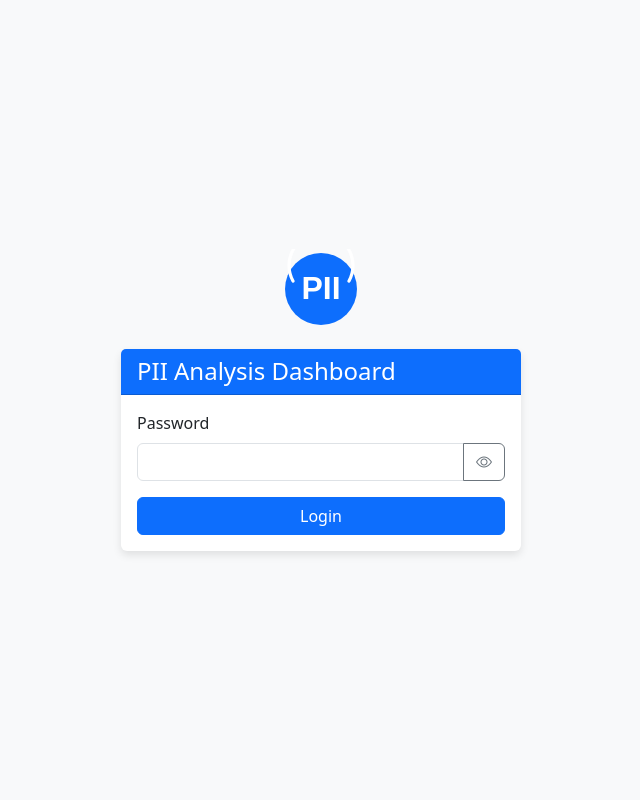
After one commit to randyjcress/pii-analyzer, a Flask app: template dashboard/templates/login.html in a window 1280 px wide. The commit adds this page. Shown: the whole page, without its empty margins (319-959 px from the left). Run offline with Flask 3, Linux system fonts and the light colour scheme; the template is opened without the code that fills it, so the values that code supplies are empty.

Commit message:
Add password protection to PII dashboard with command-line argument support

```diff
--- a/dashboard/app.py
+++ b/dashboard/app.py
@@ -10,11 +10,12 @@ import json
 import time
 import logging
 import argparse
+import secrets
 from datetime import datetime
 import threading
 from pathlib import Path
 from typing import Dict, List, Optional, Any, Tuple
-from flask import Flask, render_template, jsonify, request, abort, send_from_directory
+from flask import Flask, render_template, jsonify, request, abort, send_from_directory, redirect, url_for, session
 
 # Add project root to path
 import sys
@@ -44,6 +45,17 @@ app = Flask(__name__,
             static_folder=os.path.join(os.path.dirname(__file__), 'static'),
             template_folder=os.path.join(os.path.dirname(__file__), 'templates'))
 
+# Configuration
+app.config.update(
+    SESSION_COOKIE_HTTPONLY=True,
+    SESSION_COOKIE_SAMESITE='Lax',
+    PERMANENT_SESSION_LIFETIME=86400,  # 24 hours
+)
+
+# Global variables
+password_required = False
+dashboard_password = None
+
 # Global cache for dashboard data
 cache = {
     'last_update': 0,
@@ -53,6 +65,65 @@ cache = {
     'db_path': None,
     'refresh_interval': 30  # seconds
 }
+
+# Check if user is authenticated
+def is_authenticated():
+    """Check if the user is authenticated"""
+    # If no password is required, always return True
+    if not password_required:
+        return True
+
+    # Otherwise, check if the user is logged in
+    return session.get('authenticated', False)
+
+# Authentication routes
+@app.route('/login', methods=['GET', 'POST'])
+def login():
+    """Handle login requests"""
+    # If no password is required, redirect to dashboard
+    if not password_required:
+        return redirect(url_for('index'))
+
+    error = None
+
+    # Handle login form submission
+    if request.method == 'POST':
+        if request.form.get('password') == dashboard_password:
+            session['authenticated'] = True
+            session.permanent = True
+            return redirect(url_for('index'))
+        else:
+            error = 'Invalid password'
+
+    # Render login page
+    return render_template('login.html', error=error)
+
+@app.route('/logout')
+def logout():
+    """Handle logout requests"""
+    session.pop('authenticated', None)
+    return redirect(url_for('login'))
+
+# Middleware to check authentication
+@app.before_request
+def check_auth():
+    """Check authentication before processing requests"""
+    # Skip authentication for static files and login page
+    if request.path.startswith('/static/') or request.path == '/login':
+        return None
+
+    # If authentication is required and user is not authenticated, redirect to login
+    if password_required and not is_authenticated():
+        # Allow API calls with password in header
+        if request.path.startswith('/api/'):
+            auth_header = request.headers.get('Authorization')
+            if auth_header and auth_header == f"Bearer {dashboard_password}":
+                return None
+            return jsonify({'error': 'Authentication required', 'status': 'error'}), 401
+
+        return redirect(url_for('login'))
+
+    return None
 
 def load_dashboard_data(db_path: str, job_id: Optional[int] = None, force_refresh: bool = False) -> Dict[str, Any]:
     """
@@ -217,7 +288,7 @@ def load_dashboard_data(db_path: str, job_id: Optional[int] = None, force_refres
 @app.route('/')
 def index():
     """Render the main dashboard page"""
-    return render_template('index.html')
+    return render_template('index.html', password_required=password_required)
 
 @app.route('/api/dashboard')
 def api_dashboard():
@@ -443,6 +514,7 @@ def api_config():
     return jsonify({
         'status': 'success',
         'db_path': db_path,
+        'auth_required': password_required,
         'server_time': datetime.now().strftime('%Y-%m-%d %H:%M:%S')
     })
 
@@ -457,11 +529,23 @@ def parse_args():
     parser.add_argument('--db-path', type=str, help='Path to the PII database file')
     parser.add_argument('--port', type=int, default=5000, help='Port to run the dashboard on')
     parser.add_argument('--debug', action='store_true', help='Run in debug mode')
+    parser.add_argument('--password', type=str, help='Set a password for dashboard access')
     return parser.parse_args()
 
 def main():
     """Run the Flask application"""
+    global dashboard_password, password_required
+
     args = parse_args()
+
+    # Set password if provided
+    if args.password:
+        dashboard_password = args.password
+        password_required = True
+        logger.info("Password protection enabled")
+
+    # Generate a secret key for sessions
+    app.secret_key = secrets.token_hex(16)
 
     # Set default database path from arguments, environment, or use default
     if args.db_path:
--- /dev/null
+++ b/dashboard/templates/login.html
@@ -0,0 +1,96 @@
+<!DOCTYPE html>
+<html lang="en">
+<head>
+    <meta charset="UTF-8">
+    <meta name="viewport" content="width=device-width, initial-scale=1.0">
+    <title>PII Analysis Dashboard - Login</title>
+    <link rel="stylesheet" href="https://cdn.jsdelivr.net/npm/bootstrap@5.3.0/dist/css/bootstrap.min.css">
+    <link rel="stylesheet" href="https://cdn.jsdelivr.net/npm/bootstrap-icons@1.10.0/font/bootstrap-icons.css">
+    <style>
+        body {
+            background-color: #f8f9fa;
+            display: flex;
+            align-items: center;
+            justify-content: center;
+            height: 100vh;
+            padding: 40px;
+        }
+        .login-container {
+            max-width: 400px;
+            width: 100%;
+        }
+        .card {
+            box-shadow: 0 4px 8px rgba(0, 0, 0, 0.1);
+            border: none;
+        }
+        .card-header {
+            background-color: #0d6efd;
+            color: white;
+            font-weight: 500;
+        }
+        .logo {
+            text-align: center;
+            margin-bottom: 20px;
+        }
+        .logo svg {
+            width: 80px;
+            height: 80px;
+        }
+    </style>
+</head>
+<body>
+    <div class="login-container">
+        <div class="logo">
+            <svg xmlns="http://www.w3.org/2000/svg" width="100" height="100" viewBox="0 0 100 100">
+                <circle cx="50" cy="50" r="45" fill="#0d6efd" />
+                <text x="50" y="62" font-family="Arial" font-size="40" font-weight="bold" fill="white" text-anchor="middle">PII</text>
+                <path d="M85,40 A40,40 0 1,0 15,40" fill="none" stroke="white" stroke-width="4" stroke-linecap="round" />
+            </svg>
+        </div>
+
+        <div class="card">
+            <div class="card-header">
+                <h4 class="mb-0">PII Analysis Dashboard</h4>
+            </div>
+            <div class="card-body">
+                {% if error %}
+                <div class="alert alert-danger">{{ error }}</div>
+                {% endif %}
+
+                <form method="post" action="{{ url_for('login') }}">
+                    <div class="mb-3">
+                        <label for="password" class="form-label">Password</label>
+                        <div class="input-group">
+                            <input type="password" class="form-control" id="password" name="password" required>
+                            <button class="btn btn-outline-secondary" type="button" id="togglePassword">
+                                <i class="bi bi-eye"></i>
+                            </button>
+                        </div>
+                    </div>
+                    <div class="d-grid">
+                        <button type="submit" class="btn btn-primary">Login</button>
+                    </div>
+                </form>
+            </div>
+        </div>
+    </div>
+
+    <script>
+        // Password visibility toggle
+        document.getElementById('togglePassword').addEventListener('click', function() {
+            const passwordInput = document.getElementById('password');
+            const icon = this.querySelector('i');
+
+            if (passwordInput.type === 'password') {
+                passwordInput.type = 'text';
+                icon.classList.remove('bi-eye');
+                icon.classList.add('bi-eye-slash');
+            } else {
+                passwordInput.type = 'password';
+                icon.classList.remove('bi-eye-slash');
+                icon.classList.add('bi-eye');
+            }
+        });
+    </script>
+</body>
+</html>
```
Also changed, not shown: dashboard/static/js/dashboard.js (+61 -7 lines), dashboard/templates/index.html (+6 -1 lines).
